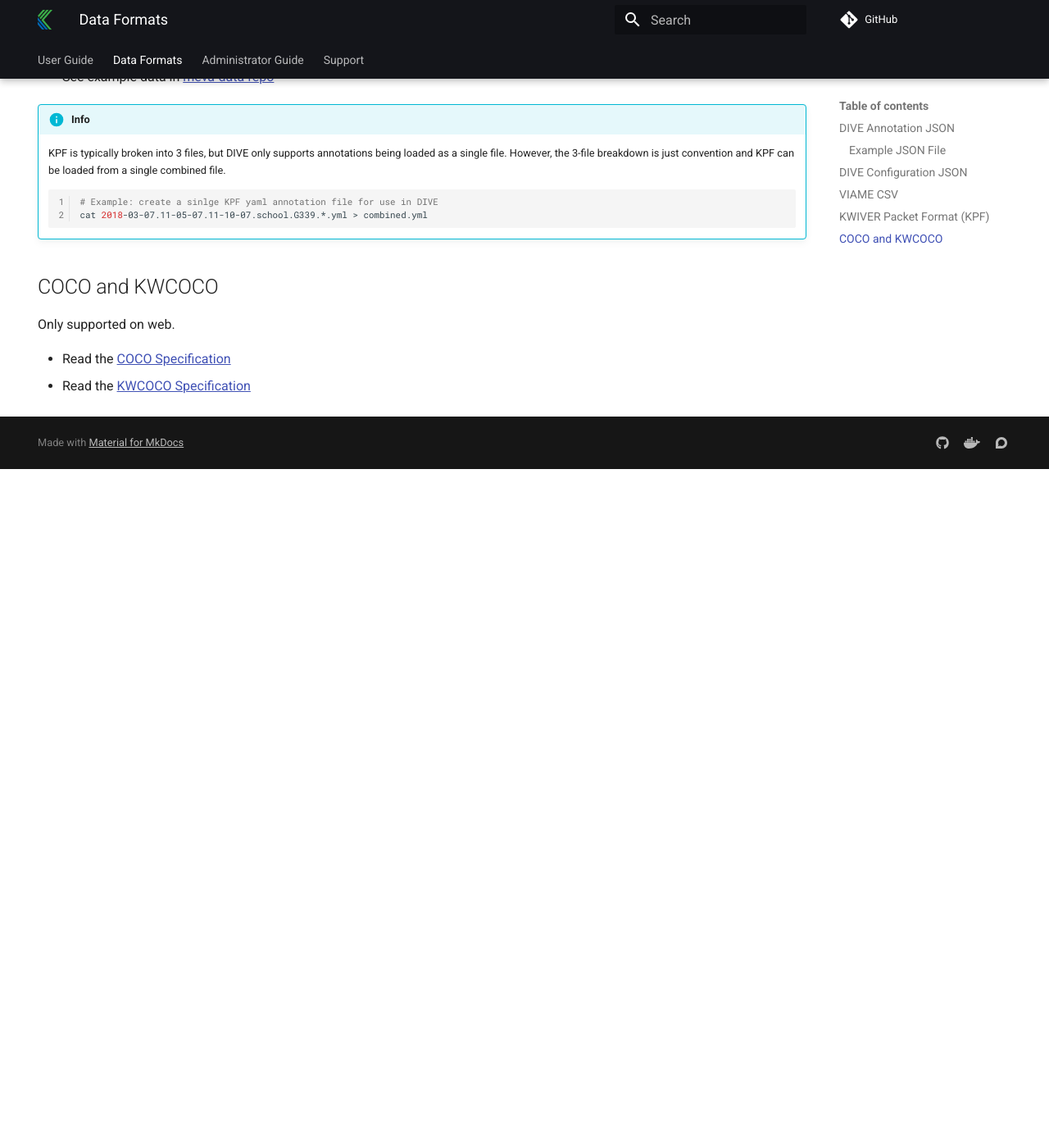
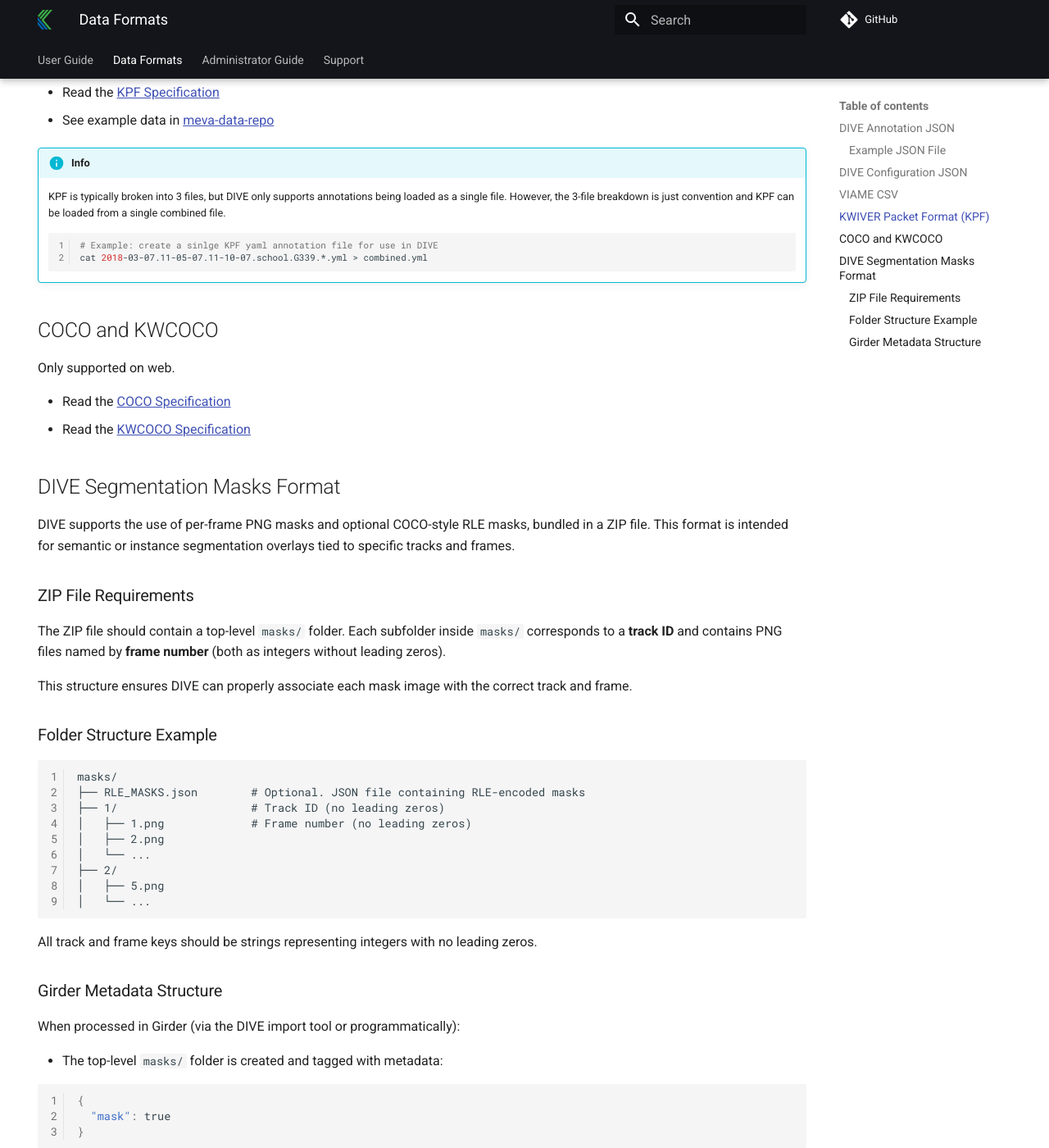
Before and after one commit to DigitalSlideArchive/dive-dsa, an MkDocs documentation site: the page built from docs/DataFormats.md, in a window 1280 px wide and 1400 px high, scrolled down 3431 px. Shown: the whole window at 82% size. Built offline with MkDocs 1.6.1 and Material for MkDocs 9.7.7, drawn with Linux system fonts in a browser that asks for light colours; comment, search, counter and statistics services are not loaded; before the commit the page ends 4003 px from its top, so only the background shows below that; some of the changed text lies outside the part shown.

````diff
--- a/docs/DataFormats.md
+++ b/docs/DataFormats.md
@@ -12,6 +12,7 @@
 * VIAME CSV
 * KPF (KWIVER Packet Format)
 * COCO and KWCOCO (web only)
+* MASK Zip Files (web only)
 
 ## DIVE Annotation JSON
 
@@ -173,3 +175,90 @@
 
 * Read the [COCO Specification](https://cocodataset.org/#format-data)
 * Read the [KWCOCO Specification](https://kwcoco.readthedocs.io/en/release/getting_started.html)
+
+
+## DIVE Segmentation Masks Format
+
+DIVE supports the use of per-frame PNG masks and optional COCO-style RLE masks, bundled in a ZIP file. This format is intended for semantic or instance segmentation overlays tied to specific tracks and frames.
+
+### ZIP File Requirements
+
+The ZIP file should contain a top-level `masks/` folder. Each subfolder inside `masks/` corresponds to a **track ID** and contains PNG files named by **frame number** (both as integers without leading zeros).
+
+This structure ensures DIVE can properly associate each mask image with the correct track and frame.
+
+### Folder Structure Example
+
+```
+masks/
+├── RLE_MASKS.json        # Optional. JSON file containing RLE-encoded masks
+├── 1/                    # Track ID (no leading zeros)
+│   ├── 1.png             # Frame number (no leading zeros)
+│   ├── 2.png
+│   └── ...
+├── 2/
+│   ├── 5.png
+│   └── ...
+```
+
+All track and frame keys should be strings representing integers with no leading zeros.
+
+### Girder Metadata Structure
+
+When processed in Girder (via the DIVE import tool or programmatically):
+
+- The top-level `masks/` folder is created and tagged with metadata:
+
+```json
+{
+  "mask": true
+}
+```
+
+- Each subfolder (e.g., `1/`, `2/`) representing a track is tagged with metadata:
+
+```json
+{
+  "mask_track": true
+}
+```
+
+- Each PNG image file will be uploaded under its corresponding track folder and automatically associated with the appropriate track ID and frame number.
+- A Girder Item located ./masks/4/150.png would have the following metadata associated with it
+
+```json
+{
+  "mask_frame_parent_track": 4,
+  "mask_frame_value": 150,
+  "mask_track_frame": true,
+}
+
+### TrackJSON Mask Support
+
+Within the TrackJSON any frame that has a mask should have the value `hasMask` set to 'true'
+
+
+### RLE_MASKS.json Format (Optional - Future support to convert to this mode)
+
+The `RLE_MASKS.json` file contains RLE-compressed masks that mirror the PNG mask folder structure. It must be a dictionary with track IDs as keys and frame-indexed masks as values. Example:
+
+```json
+{
+  "1": {
+    "1": {
+      "size": [720, 1280],
+      "counts": "eW0b00..."
+    },
+    "2": {
+      "size": [720, 1280],
+      "counts": "kVcP10..."
+    }
+  },
+  "2": {
+    "5": {
+      "size": [720, 1280],
+      "counts": "YVfQ22..."
+    }
+  }
+}
+```
````
Also changed, not shown: other parts of docs/DataFormats.md (+1 -0 lines), 2 other files.
